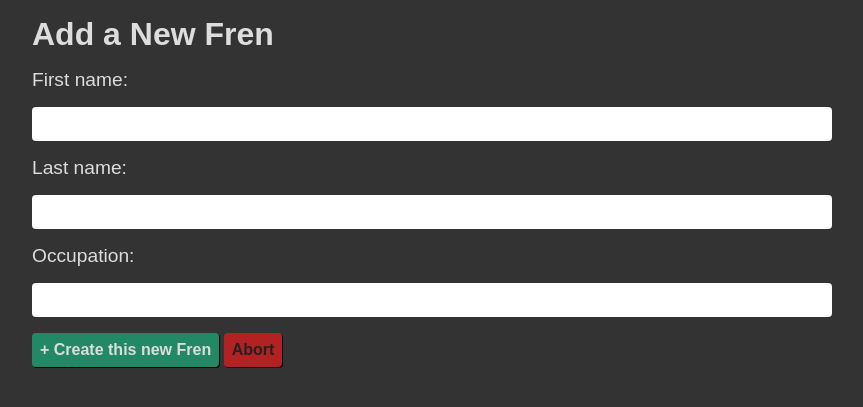
After one commit to cptchuckles/codingdojo, a Flask app: page /new in a window 1280 px wide. The commit adds this page. Shown: the top 407 px of the page, without its empty margins (208-1071 px from the left). Run offline with Flask 3, Linux system fonts and the light colour scheme.

Commit message:
mysql(first_flask): add new friend form

```diff
--- a/python/mysql/first_flask/server.py
+++ b/python/mysql/first_flask/server.py
@@ -6,10 +6,13 @@ app = Flask(__name__)
 
 @app.route("/")
 def index():
-    # call the get all classmethod to get all friends
     friends = Friend.get_all()
-    print(friends)
     return render_template("index.html", friends=friends)
+
+
+@app.route("/new")
+def new_fren():
+    return render_template("new.html")
 
 
 if __name__ == "__main__":
--- a/python/mysql/first_flask/static/style.css
+++ b/python/mysql/first_flask/static/style.css
@@ -4,7 +4,8 @@
   --bg: #333;
   --light-bg: #555;
   --button: #48c;
-  --danger-button: firebrick;
+  --button-danger: firebrick;
+  --button-plus: #286;
 }
 
 * {
@@ -46,16 +47,39 @@ tr {
 
   cursor: pointer;
 
-  color: var(--fg);
-  background-color: var(--button);
   font-weight: bold;
   text-decoration: none !important;
 
+  color: var(--fg);
+  background-color: var(--button);
+
+  border: none;
   border-radius: .25em;
   box-shadow: 1px 1px black;
 
   &:is(.danger) {
     color: var(--dark-fg);
-    background-color: var(--danger-button);
+    background-color: var(--button-danger);
+  }
+
+  &:is(.plus) {
+    background-color: var(--button-plus);
   }
 }
+
+form {
+  display: flex;
+  flex-direction: column;
+  gap: 1em;
+
+  & label {
+    font-size: 1.2em;
+  }
+}
+
+input {
+  font-size: 1em;
+  padding: .5em;
+  border: none;
+  border-radius: .25em;
+}
--- a/python/mysql/first_flask/templates/index.html
+++ b/python/mysql/first_flask/templates/index.html
@@ -33,5 +33,8 @@
                 {% endfor %}
             </tbody>
         </table>
+        <div>
+            <a href="/new" class="button plus">+ Create new fren</a>
+        </div>
     </body>
 </html>
--- /dev/null
+++ b/python/mysql/first_flask/templates/new.html
@@ -0,0 +1,24 @@
+<!DOCTYPE html>
+<html lang="en">
+    <head>
+    <title>New Fren</title>
+        <meta charset="UTF-8">
+        <meta name="viewport" content="width=device-width, initial-scale=1">
+        <link href="{{ url_for('static', filename='style.css') }}" rel="stylesheet">
+    </head>
+    <body>
+        <h1>Add a New Fren</h1>
+        <form action="/create" method="POST">
+            <label for="first_name">First name:</label>
+            <input type="text" name="first_name" id="first_name" required />
+            <label for="last_name">Last name:</label>
+            <input type="text" name="last_name" id="last_name" required />
+            <label for="occupation">Occupation:</label>
+            <input type="text" name="occupation" id="occupation" />
+            <div>
+                <input type="submit" value="+ Create this new Fren" class="button plus" />
+                <a href="/" class="button danger">Abort</a>
+            </div>
+        </form>
+    </body>
+</html>
```
